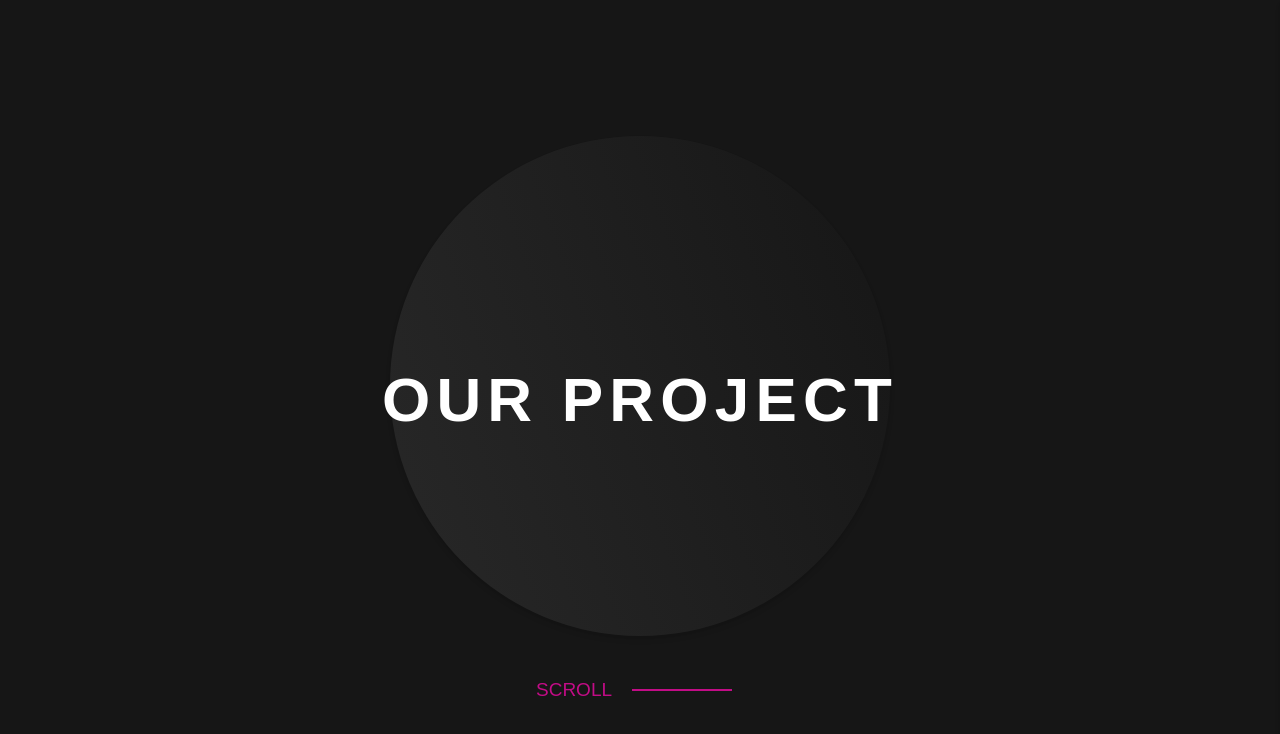
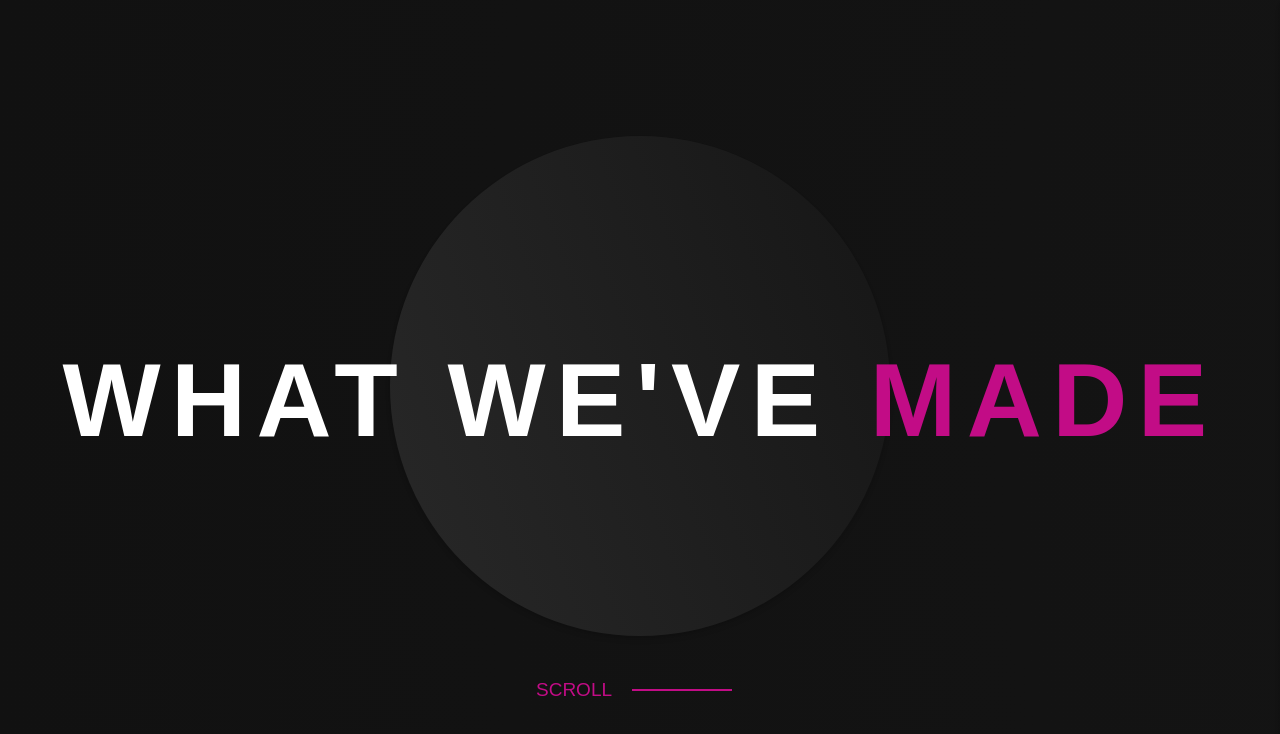
Before and after one commit to NoxturneDev/porto-team, a React (Create React App) app: page /project in a window 1280 px wide. Shown: the top 734 px of the page. Built offline with nearby package versions, Linux system fonts and the light colour scheme; a web font is replaced by a local one.

Commit message:
fix bug on scroll event wouldn't get removed after component unmounted

```diff
--- a/src/pages/project/Project.jsx
+++ b/src/pages/project/Project.jsx
@@ -7,6 +7,7 @@ import Header from "../../components/Header"
 import Text from "../../components/Text"
 import Line from "../../components/Line"
 import ProjectSlide from "./ProjectSlide";
+import Nav from "../../components/Nav"
 
 function Project() {
   const line = useRef(null)
@@ -46,17 +47,18 @@ function Project() {
     // line animation
     gsap.fromTo(line.current, { width: 0 }, { width: '100%', yoyo: true, repeat: -1, ease: 'power2.out', duration: 1 })
 
+    const scrollContainer = container.current
     // trigger side scrolling
-    window.addEventListener('wheel', (e) => {
+    scrollContainer.addEventListener('wheel', (e) => {
       sideScroll(e)
     }, { passive: false })
 
     return () => {
-      window.removeEventListener('wheel', (e) => {
+      scrollContainer.removeEventListener('wheel', (e) => {
         sideScroll(e)
       }, { passive: false })
     }
-  }, [])
+  }, [container])
 
   const desc = {
     one: "AntarMedika merambah bisnis Teknologi informasi dibidang palayanan jasa kesehatan, mulai dari aplikasi manajemen,perangkat,fasilitas kesehatan,konsultan, dan SDM.",
@@ -66,13 +68,15 @@ function Project() {
     four: "AntarMedika merambah bisnis Teknologi informasi dibidang palayanan jasa kesehatan, mulai dari aplikasi manajemen,perangkat,fasilitas kesehatan,konsultan, dan SDM.",
     five: "AntarMedika merambah bisnis Teknologi informasi dibidang palayanan jasa kesehatan, mulai dari aplikasi manajemen,perangkat,fasilitas kesehatan,konsultan, dan SDM.",
   };
+
   return (
-      <section className="container-flex-l min-w-max max-h-screen h-screen  bg-dark-300 text-main-200 overflow-y-hidden" ref={container}>
+    <>
+      <section className="container-flex-l min-w-max max-h-screen h-screen  bg-radial-dark text-main-200 overflow-y-hidden" ref={container}>
         {/* project page opener */}
         <div className="container-flex-col w-screen">
           <Sphere customClass="my-10" />
-          <Header customClass="absolute" headerSize="lg">
-            OUR PROJECT
+          <Header customClass="absolute w-fit" headerSize="mega">
+            WHAT WE'VE <span className="text-main-200">MADE</span>
           </Header>
           {/* navigation line */}
           <div className="container-flex">
@@ -87,6 +91,7 @@ function Project() {
         <ProjectSlide />
         <ProjectSlide />
       </section >
+    </>
   );
 }
 
```
